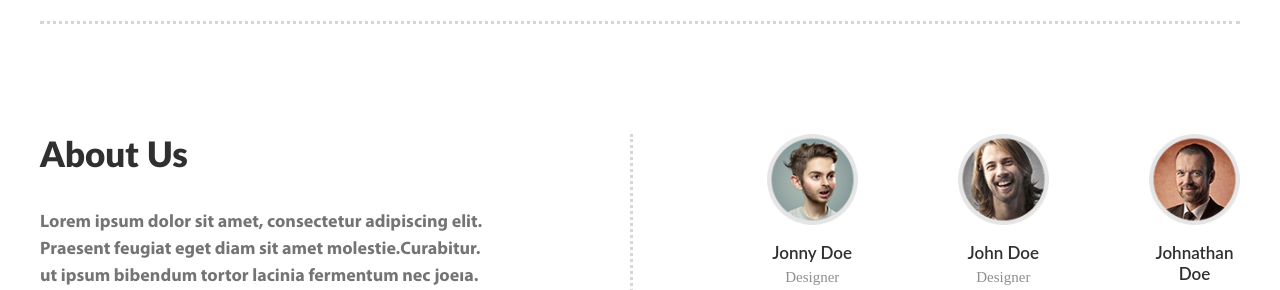
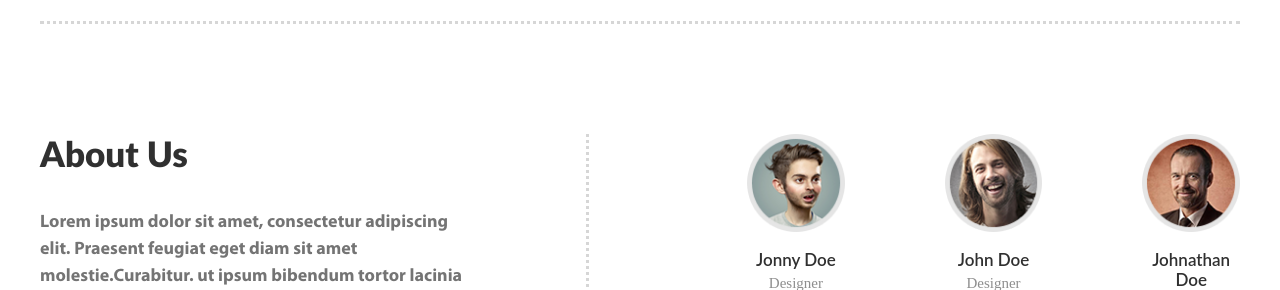
Before and after one commit to Dmitry2489/Ghost-Host-Homepage, a plain HTML site: page index.html in a window 1280 px wide. Shown: the part 2247-2537 px from the top of the page. Drawn offline with nearby package versions, Linux system fonts and the light colour scheme; a web font is replaced by a local one.

Commit message:
two commit

```diff
--- a/css/style.css
+++ b/css/style.css
@@ -433,7 +433,7 @@ td{
 .about{
     width: 43.6%;
     margin-top: 108px;
-    padding-right: 108px;
+    padding-right: 30px;
 }
 .about-us h3{
     font-size: 35px;
@@ -453,7 +453,7 @@ td{
     z-index: 154;
     margin: 0;
     padding: 0;
-    width: 95%;
+    width: 85%;
 }
 .our-team{
     border-left-style: dotted;
```
